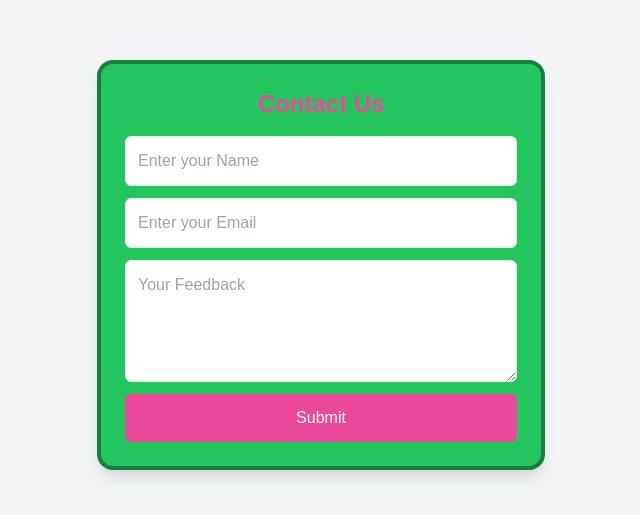
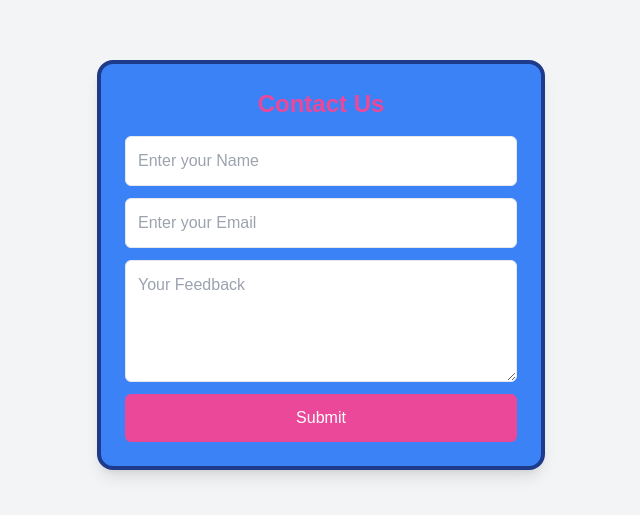
Before and after one commit to HassanRJ-3108/Adding-AI-Chat-BoT, a Next.js app: page /contact in a window 1280 px wide. Shown: the part 135-650 px from the top of the page, without its empty margins (319-959 px from the left). Built offline with nearby package versions, Linux system fonts and the light colour scheme.

Commit message:
add commit

```diff
--- a/src/app/contact/page.tsx
+++ b/src/app/contact/page.tsx
@@ -27,7 +27,7 @@ export default function ContactPage() {
             style={{ backgroundColor: bgColor }}
             onMouseMove={handleMouseMove}
         >
-            <div className="bg-green-500 shadow-lg rounded-2xl p-6 w-full max-w-sm md:max-w-md text-center border-4 border-green-700">
+            <div className="bg-blue-500 shadow-lg rounded-2xl p-6 w-full max-w-sm md:max-w-md text-center border-4 border-blue-900">
                 <h2 className="text-xl md:text-2xl font-semibold text-pink-500 mb-4">Contact Us</h2>
                 <form onSubmit={handleSubmit} className="flex flex-col gap-3">
                     <input
```
